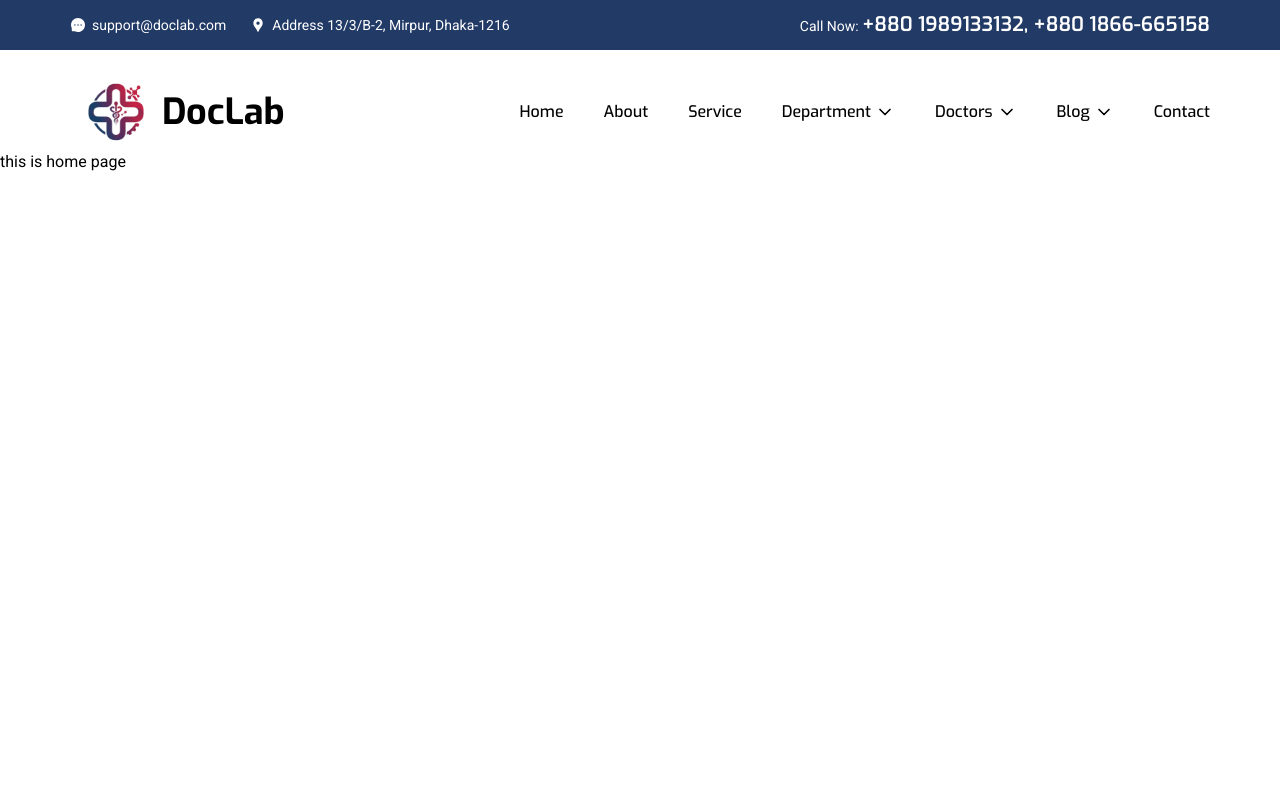
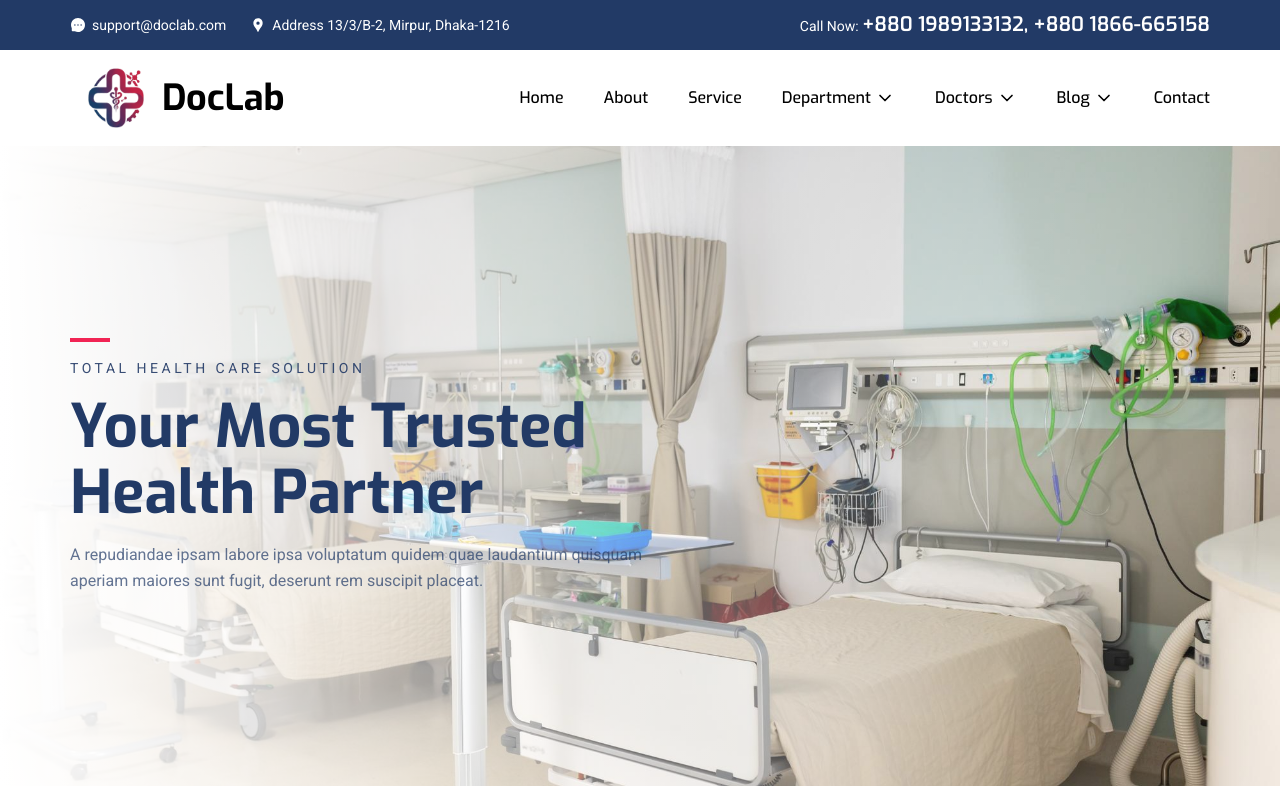
Before and after one commit to mubtasimprime/DocLab, a Next.js app: page / in a window 1280 px wide. Built offline with nearby package versions, Linux system fonts and the light colour scheme.

Commit message:
Home Banner wip

```diff
--- /dev/null
+++ b/app/(client)/(home)/layout.tsx
@@ -0,0 +1,7 @@
+import React, { Children } from "react";
+
+const HomeLayout = ({ children }) => {
+  return <>{children}</>;
+};
+
+export default HomeLayout;
--- /dev/null
+++ b/app/(client)/(home)/page.tsx
@@ -0,0 +1,11 @@
+import HeroBanner from "@/components/client/home/HeroBanner";
+
+const Home = () => {
+  return (
+    <>
+      <HeroBanner></HeroBanner>
+    </>
+  );
+};
+
+export default Home;
--- a/app/(client)/page.tsx
+++ /dev/null
@@ -1,8 +0,0 @@
-
-export default function Home() {
-  return (
-    <>
-      <h1>this is home page</h1>
-    </>
-  );
-}
--- a/components/client/home/HeroBanner.tsx
+++ b/components/client/home/HeroBanner.tsx
@@ -1,7 +1,42 @@
-import React from "react";
+import Image from "next/image";
+import Banner from "public/home/Hero.jpeg";
 
 const HeroBanner = () => {
-  return <div></div>;
+  return (
+    <section className="relative">
+      <div className="relative h-140 w-full lg:h-160">
+        <Image
+          src={Banner}
+          alt="Banner"
+          fill
+          priority
+          className="object-cover"
+        />
+
+        {/* Gradient */}
+        <div className="absolute inset-0 bg-linear-to-r from-white via-white/40 to-white/0" />
+
+        <div className="relative z-10 mx-auto flex h-full max-w-285 items-center">
+          <div className="max-w-xl">
+            <div className="h-1 w-10 bg-secondary mb-4" />
+            <div className="mb-4 flex items-center gap-3 font-roboto text-sm font-regular tracking-[0.25em] text-primary/90 uppercase">
+              Total Health Care Solution
+            </div>
+
+            <h1 className="font-exo text-5xl font-bold leading-[1.1] text-primary lg:text-6xl">
+              Your Most Trusted Health Partner
+            </h1>
+
+            <p className="mt-4 font-roboto text-base leading-relaxed text-primary/70">
+              A repudiandae ipsam labore ipsa voluptatum quidem quae laudantium
+              quisquam aperiam maiores sunt fugit, deserunt rem suscipit
+              placeat.
+            </p>
+          </div>
+        </div>
+      </div>
+    </section>
+  );
 };
 
 export default HeroBanner;
--- a/components/client/home/Navbar.tsx
+++ b/components/client/home/Navbar.tsx
@@ -13,12 +13,12 @@ const dropdownLinks = {
 const Navbar = () => {
   return (
     <>
-      <section className="h-25 py-4">
+      <section className="h-24">
         <Container>
           <section className="flex justify-between items-center">
             <div className="flex items-center">
               <Link href={"/"}>
-                <Image className="h-23 w-23" src={Logo} alt="Logo" />
+                <Image className="h-24 w-23" src={Logo} alt="Logo" />
               </Link>
               <div className="text-4xl font-bold font-exo">DocLab</div>
             </div>
```
Also changed, not shown: public/home/Hero.jpeg (added).
